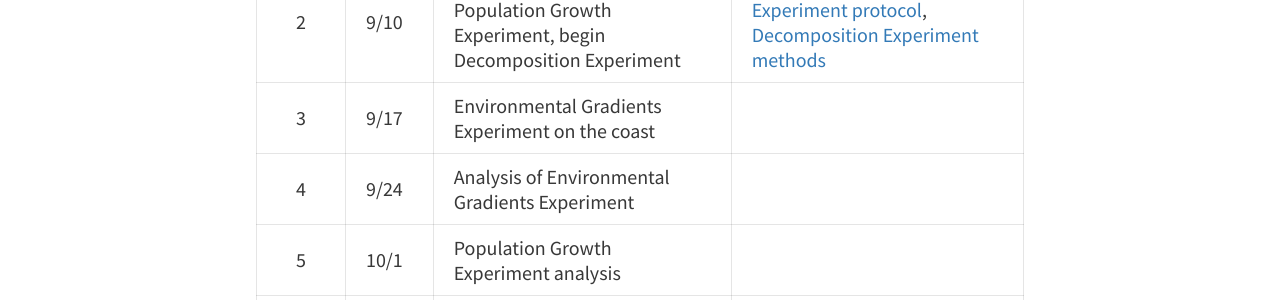
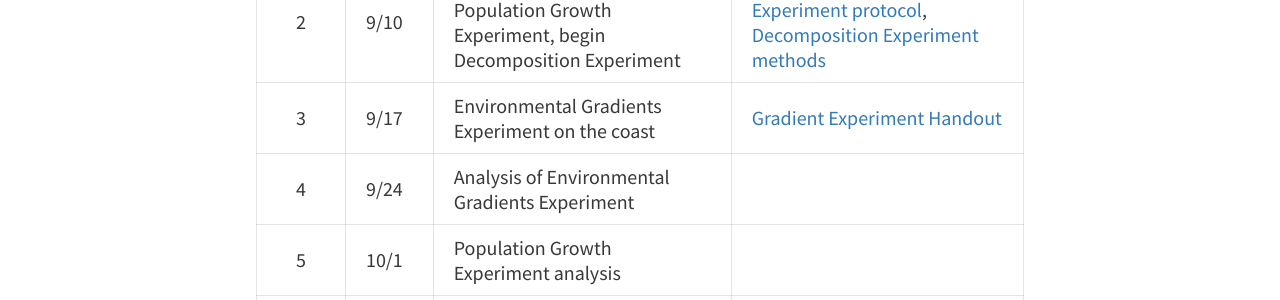
Before and after one commit to davan690/ColbyEcology.github.io, a Jekyll site: the page built from pages/lab_schedule.md, in a window 1280 px wide. Shown: the part 746-1046 px from the top of the page. Built offline with Jekyll 4.4.1, drawn with Linux system fonts in a browser that asks for light colours.

Commit message:
grad ex handout added

```diff
--- a/pages/lab_schedule.md
+++ b/pages/lab_schedule.md
@@ -13,7 +13,7 @@ Week | Date   | Lab | Assignments
 :---:|--------|-----|---------
 1    | 9/3    | **No lab** |
 2    | 9/10   | Lab orientation, begin Population Growth Experiment, begin Decomposition Experiment | [Slides](https://drive.google.com/open?id=1htIlgoClavB1E2B9fjL4lsHLh72U7H9uu4TdJdoIp-M), [Population Growth Experiment protocol](https://drive.google.com/open?id=1gPMUtf3wx62JfIJDE_TUlZ9f8OZx3yMe), [Decomposition Experiment methods](https://drive.google.com/open?id=1kMMlwJGu5EokTAU1Lf5-KwBOa7duxcC8)
-3    | 9/17   | Environmental Gradients Experiment on the coast |
+3    | 9/17   | Environmental Gradients Experiment on the coast | [Gradient Experiment Handout](https://drive.google.com/open?id=1hN0v0pl5yHWSwHVkcIyqIxpayO0I2W8-)
 4    | 9/24   | Analysis of Environmental Gradients Experiment |
 5    | 10/1   | Population Growth Experiment analysis |
 6    | 10/8   | Bog lab |
```
